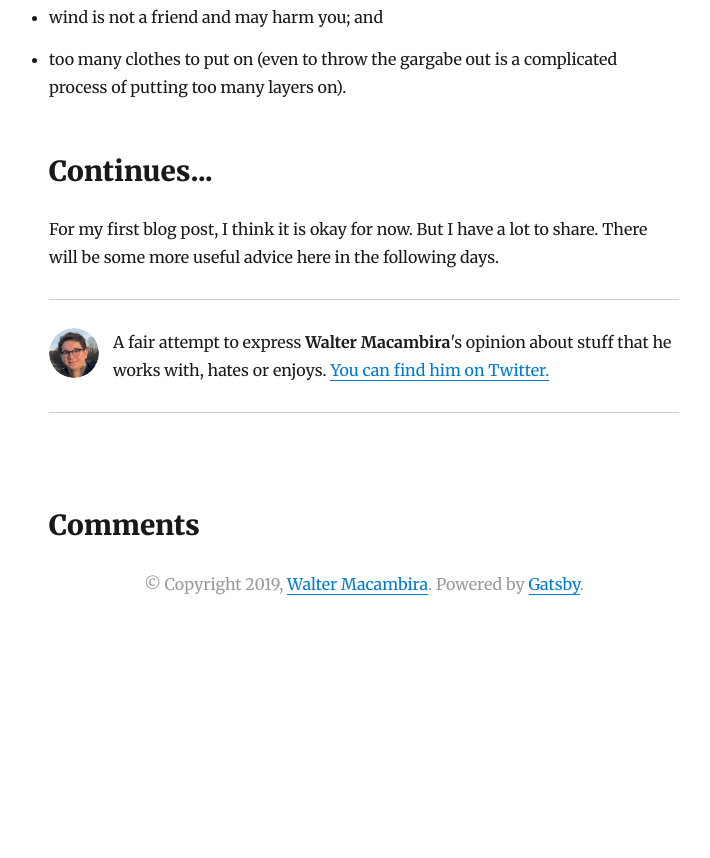
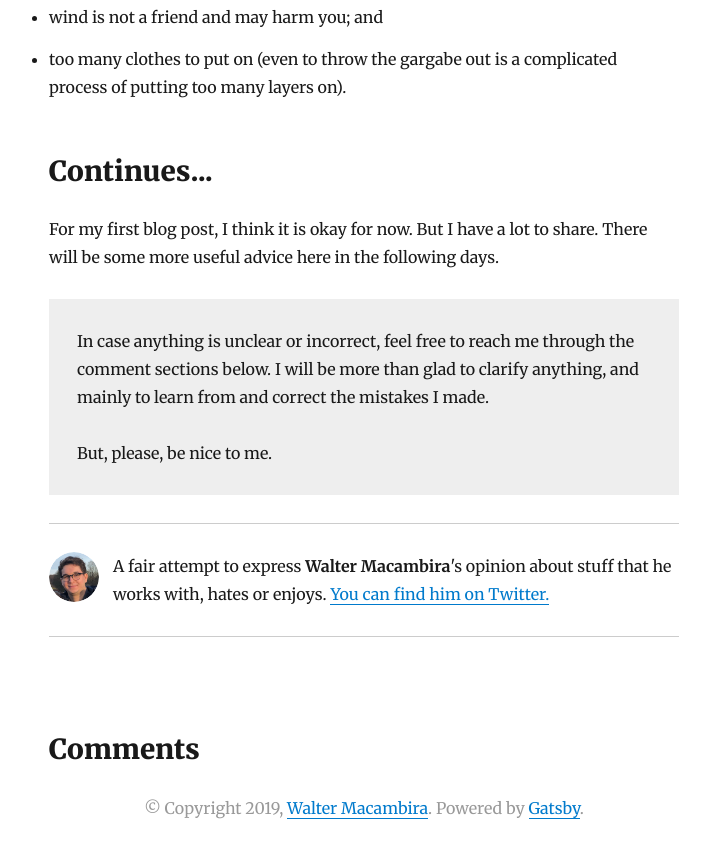
Before and after one commit to wmaca/wmaca.github.io, a Gatsby site: page /sweden/ in a window 1280 px wide. Shown: the part 1846-2704 px from the top of the page, without its empty margins (276-986 px from the left). Before the commit the page ends 2486 px from the top, so only its background shows below. Built offline with nearby package versions, Linux system fonts and the light colour scheme; Gatsby itself is replaced by a stand-in of ours; some packages are replaced by stand-ins of ours.

Commit message:
Add disclaimer to bottom of posts

```diff
--- a/src/templates/blog-post.js
+++ b/src/templates/blog-post.js
@@ -37,6 +37,22 @@ class BlogPostTemplate extends React.Component {
           {post.frontmatter.date}
         </p>
         <div dangerouslySetInnerHTML={{ __html: post.html }} />
+
+        <div
+          style={{
+            background: "#eee",
+            padding: rhythm(1),
+            marginBottom: rhythm(1),
+          }}
+        >
+          <p>
+            In case anything is unclear or incorrect, feel free to reach me
+            through the comment sections below. I will be more than glad to
+            clarify anything, and mainly to learn from and correct the mistakes
+            I made.
+          </p>
+          <p style={{ marginBottom: 0 }}>But, please, be nice to me.</p>
+        </div>
 
         <hr
           style={{
```
